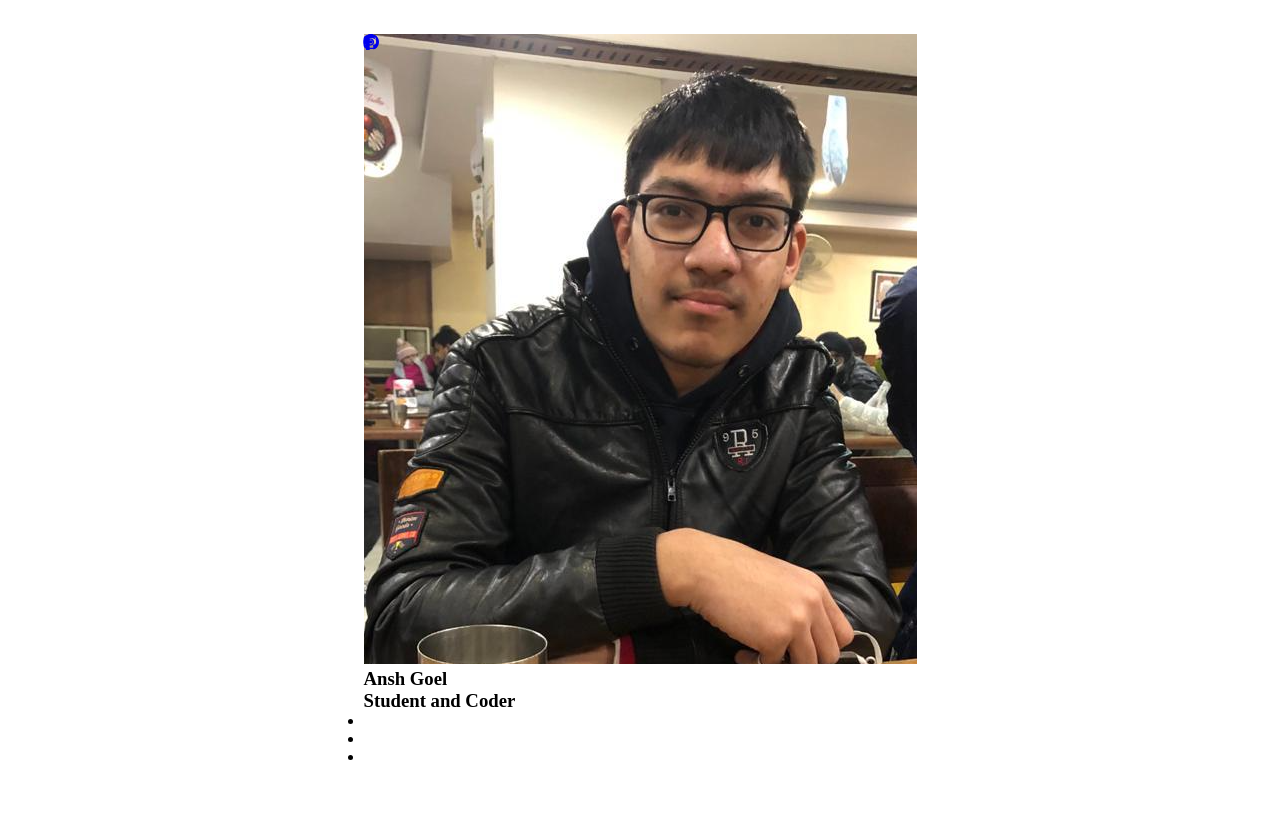
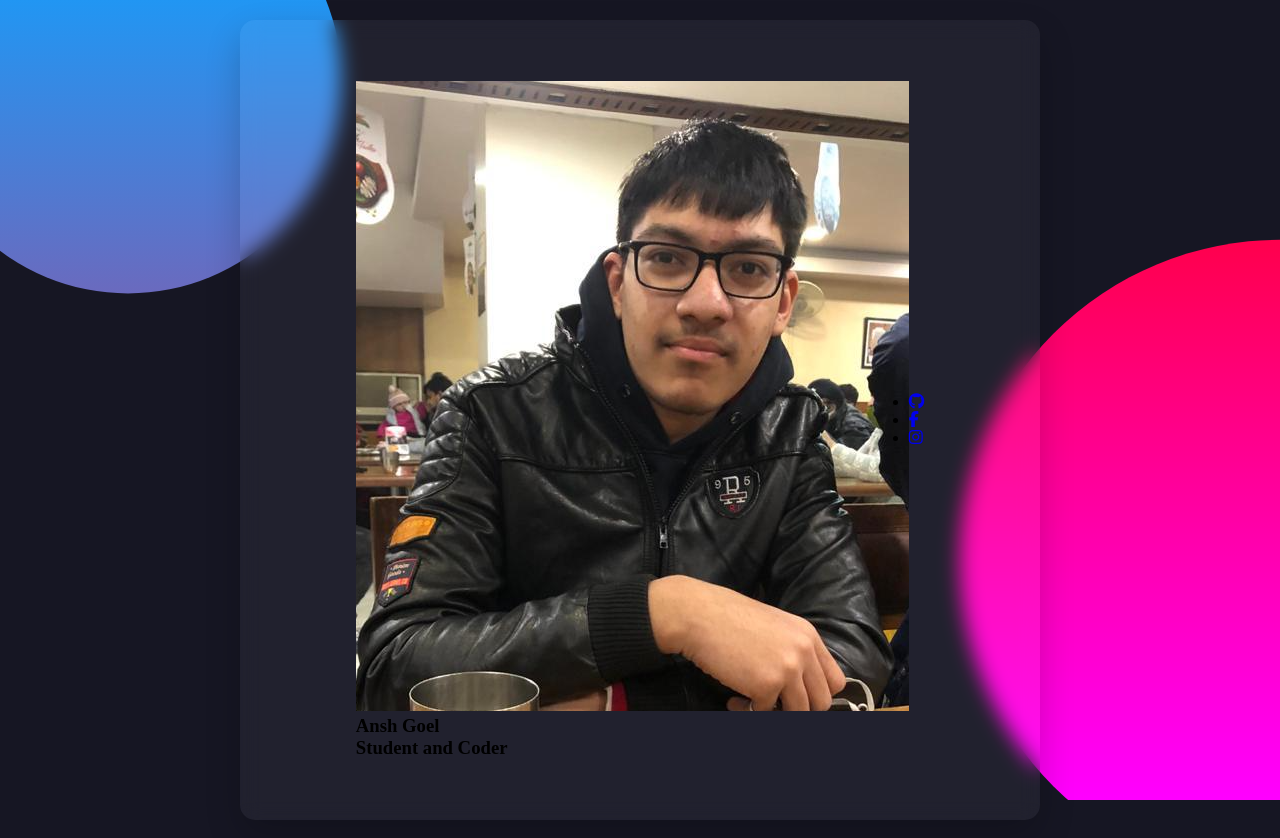
Before and after one commit to AnshG12/AnshG12.github.io, a plain HTML site: page card.html in a window 1280 px wide. Before the commit the page ends 800 px from the top, so only its background shows below. Drawn offline with Linux system fonts and the light colour scheme.

Commit message:
A lot of stuff, still WIP
Co-authored-by: Ansh Goel <AnshG12@users.noreply.github.com>

```diff
--- a/card.css
+++ b/card.css
@@ -9,20 +9,49 @@ body {
 	justify-content: center;
 	align-items: center;
 	flex-wrap: wrap;
-    background: white;
+	background: #161623;
 	min-height: 100vh;
 }
-section {
-    position: relative;
 
-}
-
-section ::before{
+section::before {
 	content: "";
 	position: absolute;
 	top: 0;
 	left: 0;
 	width: 100%;
 	height: 100%;
-
+	background: linear-gradient(#f00, #f0f);
+	clip-path: circle(30% at right 70%);
 }
+section::after {
+	content: "";
+	position: absolute;
+	top: 0;
+	left: 0;
+	width: 100%;
+	height: 100%;
+	background: linear-gradient(#2196f3, #e91e63);
+	clip-path: circle(20% at 10% 10%);
+}
+.container {
+	position: relative;
+	z-index: 1;
+	display: flex;
+	justify-content: center;
+	align-items: center;
+	flex-wrap: wrap;
+	margin-top: 40px 0;
+}
+.container .card {
+	position: relative;
+	width: 800px;
+	height: 800px;
+	background: rgb(255, 255, 255, 0.05);
+	margin: 20px;
+	box-shadow: 0 15px 35px rgb(0, 0, 0, 0.2);
+	border-radius: 15px;
+	display: flex;
+	justify-content: center;
+	align-items: center;
+	backdrop-filter: blur(10px);
+}
--- a/card.html
+++ b/card.html
@@ -1,35 +1,47 @@
 <!DOCTYPE html>
 <html lang="en">
 	<head>
-  <meta charset="UTF-8">
-  <meta name="viewport" content="width=device-width, initial-scale=1.0">
-  <link rel="stylesheet" href="card.css">
-  <link rel="stylesheet" href="path/to/font-awesome/css/font-awesome.min.css">
+		<meta charset="UTF-8" />
+		<meta name="viewport" content="width=device-width, initial-scale=1.0" />
+		<link rel="stylesheet" href="card.css" />
+		<link
+			rel="stylesheet"
+			href="https://cdnjs.cloudflare.com/ajax/libs/font-awesome/5.15.3/css/all.min.css"
+			integrity="sha512-iBBXm8fW90+nuLcSKlbmrPcLa0OT92xO1BIsZ+ywDWZCvqsWgccV3gFoRBv0z+8dLJgyAHIhR35VZc2oM/gI1w=="
+			crossorigin="anonymous"
+			referrerpolicy="no-referrer"
+		/>
 		<title>personal-card</title>
-  <script src="https://kit.fontawesome.com/db5ef30701.js" crossorigin="anonymous"></script>
+		<script
+			src="https://kit.fontawesome.com/db5ef30701.js"
+			crossorigin="anonymous"
+		></script>
 	</head>
 	<body>
 		<section>
 			<div class="container">
 				<div class="card">
 					<div class="content">
-            <div class="imgx"><img src="ansh.png"></div>
+						<div class="imgx"><img src="ansh.png" /></div>
 						<div class="contentBx">
-                <h3>Ansh Goel<br><span>Student and Coder</span></h3>
+							<h3>Ansh Goel<br /><span>Student and Coder</span></h3>
 						</div>
 					</div>
-        </div>
+
 					<ul class="sci">
-            <li style="--i:1">
+						<li style="--i: 1">
 							<a href="#"><i class="fab fa-github" aria-hidden="true"> </i> </a>
 						</li>
-            <li style="--i:1">
+						<li style="--i: 1">
 							<a href="#"> <i class="fa fa-facebook" aria-hidden="true"></i></a>
 						</li>
-            <li style="--i:1">
-                <a href="#"> <i class="fa fa-instagram" aria-hidden="true"></i></a>
+						<li style="--i: 1">
+							<a href="#">
+								<i class="fa fa-instagram" aria-hidden="true"></i
+							></a>
 						</li>
 					</ul>
+				</div>
 			</div>
 		</section>
 	</body>
```
Also changed, not shown: index.html (+10 -2 lines), styles.css (+35 -1 lines). Lines whose indentation alone changed are shown as unchanged.
